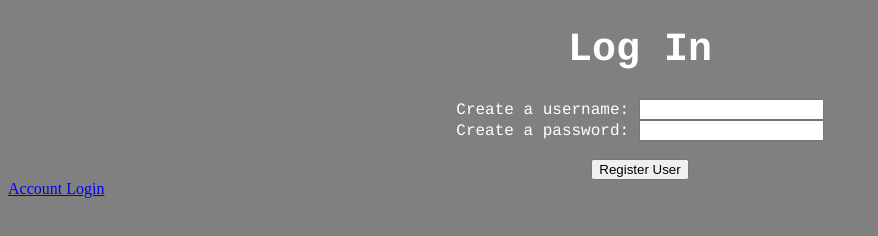
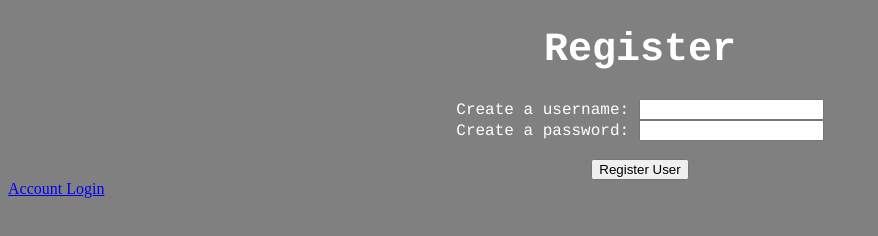
Before and after one commit to Cathexe/WebAPI, a website: page public/html/register.html in a window 1280 px wide. Shown: the whole page, without its empty margins (0-878 px from the left). Drawn offline with Linux system fonts and the light colour scheme; files that its build step writes are made by us from their sources.

Commit message:
Update register.html

```diff
--- a/public/html/register.html
+++ b/public/html/register.html
@@ -8,7 +8,7 @@
 </head>
 <body>
     <h1 style="font-family:courier; text-align:center; color: white;font-size:40px;">
-        Log In
+        Register
     </h1>
     <form style="font-family:courier; text-align:center;" action="/register" method="POST">
         <label style="color: white;" for="username" >Create a username:</label>
```
